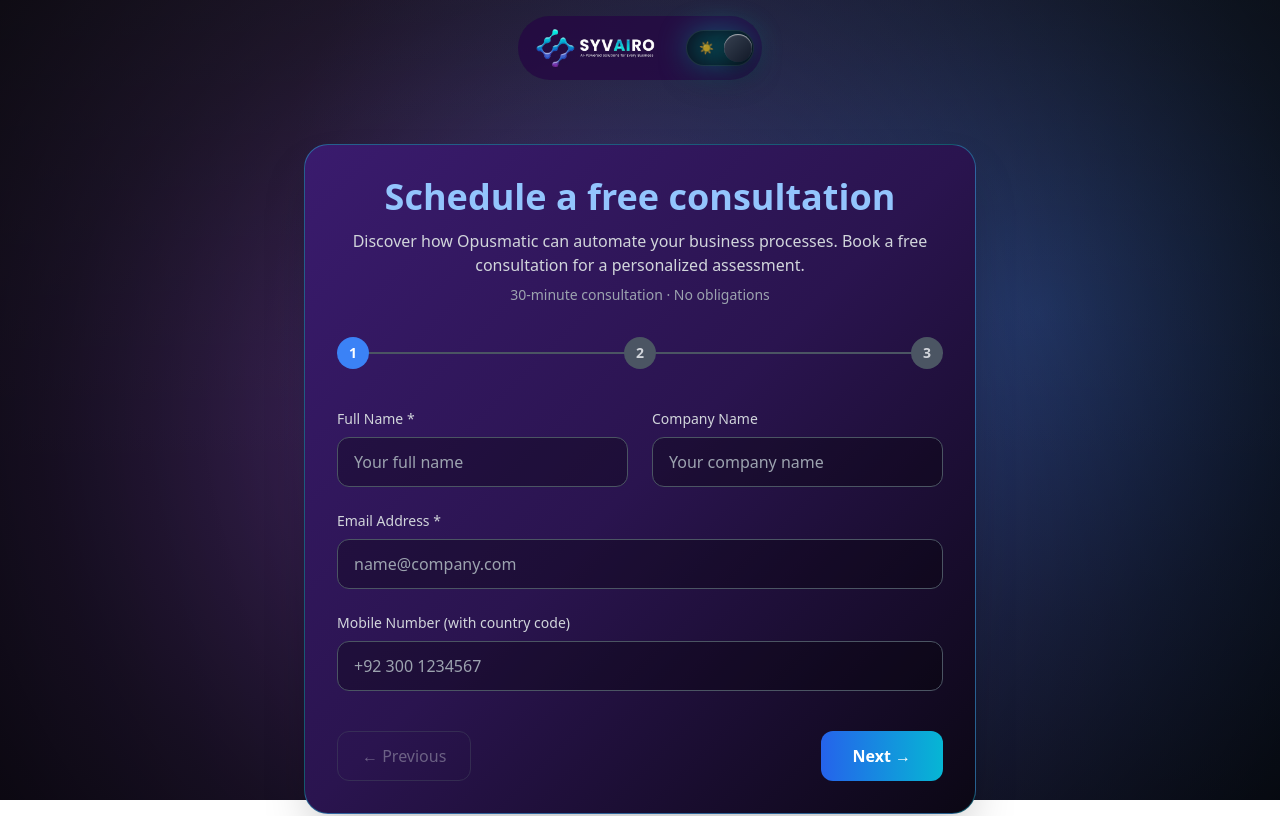
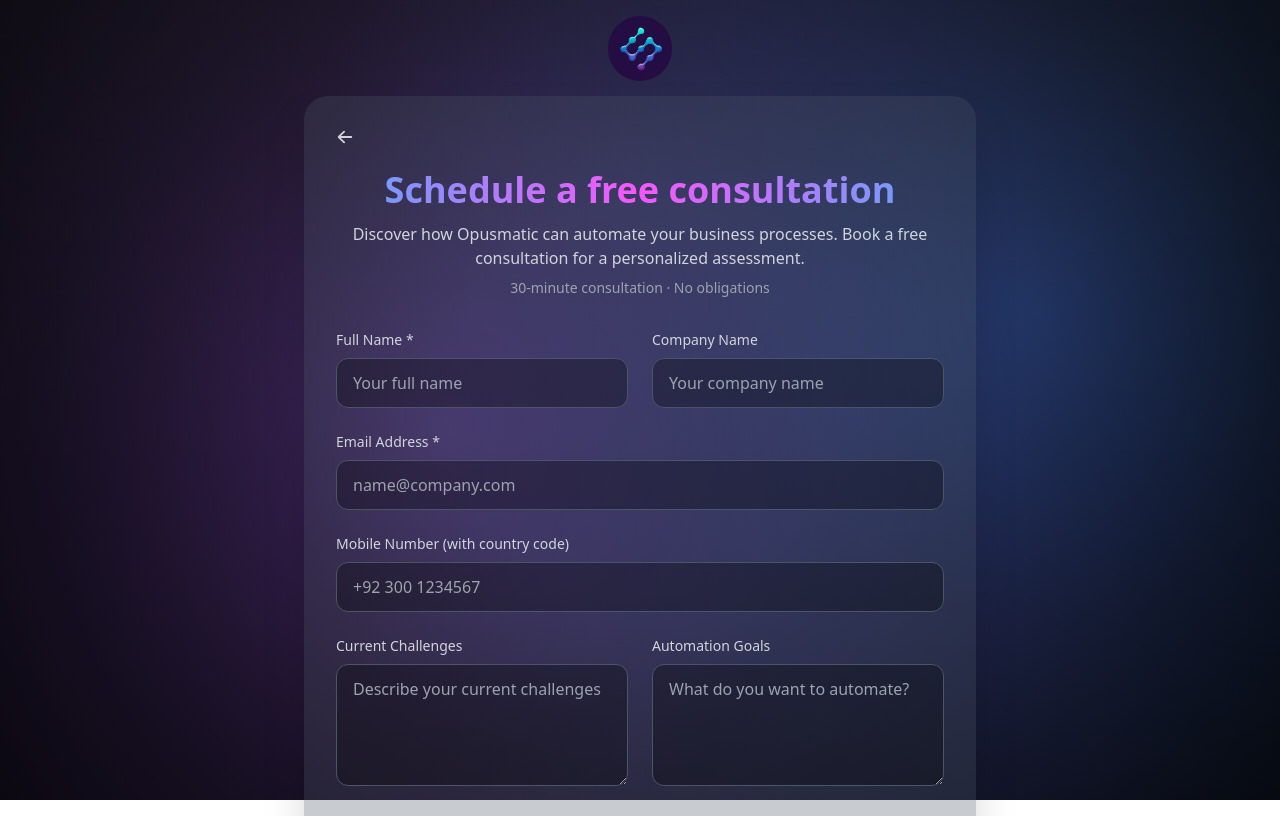
Before and after one commit to ChYousaf987/syvairo, a React (Vite) app: page /ConsultationForm in a window 1280 px wide. Shown: the top 816 px of the page. Built offline with nearby package versions, Linux system fonts and the light colour scheme.

Commit message:
"section 2 set"

```diff
--- a/package.json
+++ b/package.json
@@ -11,6 +11,7 @@
   },
   "dependencies": {
     "framer-motion": "^12.23.26",
+    "lucide-react": "^0.562.0",
     "react": "^19.2.0",
     "react-dom": "^19.2.0",
     "react-icons": "^5.5.0",
--- a/src/compounents/ConsultationForm.jsx
+++ b/src/compounents/ConsultationForm.jsx
@@ -1,93 +1,80 @@
 import { useState } from "react";
 import { motion, AnimatePresence } from "framer-motion";
-
-const steps = [1, 2, 3];
+import { Link, useNavigate } from "react-router-dom";
+import { HiArrowLeft } from "react-icons/hi";
 
 export default function ConsultationForm() {
   const [step, setStep] = useState(1);
+  const [submitted, setSubmitted] = useState(false);
+  const navigate = useNavigate();
 
-  const next = () => step < 3 && setStep(step + 1);
-  const prev = () => step > 1 && setStep(step - 1);
+  const next = () => {
+    if (step < 1) {
+      setStep(step + 1);
+    } else {
+      setSubmitted(true);
+    }
+  };
 
   return (
-    <div className="my-36 flex items-center justify-center px-4">
-      <div className="w-full max-w-2xl rounded-3xl border border-cyan-400/40 bg-gradient-to-br from-[#3a1b6e] via-[#2a144f] to-[#0b0714] p-8 shadow-2xl">
+    <div className="my-24 flex items-center justify-center px-4">
+      <div className="w-full max-w-2xl rounded-3xl  bg-gray-600/30 p-8 shadow-2xl relative">
+        {/* Back to Home */}
+        {!submitted && (
+          <Link
+            to="/"
+            className="inline-flex items-center gap-2 text-sm text-gray-300 hover:text-cyan-400 transition mb-6"
+          >
+            <HiArrowLeft size={18} />
+          </Link>
+        )}
+
         {/* Header */}
+        {!submitted && (
           <div className="text-center mb-8">
-          <h2 className="text-3xl md:text-4xl font-semibold text-blue-300">
+            <h2
+              className="text-3xl md:text-4xl font-bold text-transparent bg-clip-text"
+              style={{
+                backgroundImage:
+                  "linear-gradient(to left, var(--from), var(--via), var(--to))",
+              }}
+            >
               Schedule a free consultation
             </h2>
             <p className="text-gray-300 mt-3 max-w-xl mx-auto">
-            Discover how Opusmatic can automate your business processes. Book a
-            free consultation for a personalized assessment.
+              Discover how Opusmatic can automate your business processes. Book
+              a free consultation for a personalized assessment.
             </p>
             <p className="text-sm text-gray-400 mt-2">
               30-minute consultation · No obligations
             </p>
           </div>
+        )}
 
-        {/* Steps */}
-        <div className="flex items-center justify-between mb-10 relative">
-          <div className="absolute left-0 right-0 h-[2px] bg-gray-600 top-1/2 -translate-y-1/2" />
-
-          {steps.map((s) => (
-            <div
-              key={s}
-              className={`relative z-10 w-8 h-8 rounded-full flex items-center justify-center text-sm font-semibold
-                ${
-                  step >= s
-                    ? "bg-blue-500 text-white"
-                    : "bg-gray-600 text-gray-300"
-                }`}
-            >
-              {s}
-            </div>
-          ))}
-        </div>
-
-        {/* Form Content */}
+        {/* Content */}
         <AnimatePresence mode="wait">
-          {step === 1 && (
+          {!submitted ? (
             <motion.div
-              key="step1"
+              key="form"
               initial={{ opacity: 0, x: 40 }}
               animate={{ opacity: 1, x: 0 }}
               exit={{ opacity: 0, x: -40 }}
               transition={{ duration: 0.4 }}
               className="grid grid-cols-1 md:grid-cols-2 gap-6"
             >
-              {/* Full Name – Mandatory */}
               <Input label="Full Name *" placeholder="Your full name" />
-
-              {/* Company Name – Optional */}
               <Input label="Company Name" placeholder="Your company name" />
-
-              {/* Email Address – Mandatory */}
               <Input
                 label="Email Address *"
                 placeholder="name@company.com"
                 full
               />
-
-              {/* Mobile Number – Optional */}
               <Input
                 label="Mobile Number (with country code)"
                 placeholder="+92 300 1234567"
                 full
               />
-            </motion.div>
-          )}
 
-          {step === 2 && (
-            <motion.div
-              key="step2"
-              initial={{ opacity: 0, x: 40 }}
-              animate={{ opacity: 1, x: 0 }}
-              exit={{ opacity: 0, x: -40 }}
-              transition={{ duration: 0.4 }}
-              className="space-y-6"
-            >
-              {/* Current Challenges – Optional */}
               <div>
                 <label className="block text-sm text-gray-300 mb-2">
                   Current Challenges
@@ -99,7 +86,6 @@
                 />
               </div>
 
-              {/* Automation Goals – Optional */}
               <div>
                 <label className="block text-sm text-gray-300 mb-2">
                   Automation Goals
@@ -111,39 +97,52 @@
                 />
               </div>
             </motion.div>
-          )}
+          ) : (
+            <motion.div
+              key="thankyou"
+              initial={{ opacity: 0, scale: 0.9 }}
+              animate={{ opacity: 1, scale: 1 }}
+              exit={{ opacity: 0 }}
+              transition={{ duration: 0.5 }}
+              className="flex flex-col items-center text-center py-20"
+            >
+              {/* Logo */}
+              <img src="/logoz.png" alt="Logo" className="w-40 mb-6" />
 
-          {step === 3 && (
-            <motion.div
-              key="step3"
-              initial={{ opacity: 0, x: 40 }}
-              animate={{ opacity: 1, x: 0 }}
-              exit={{ opacity: 0, x: -40 }}
-              transition={{ duration: 0.4 }}
-              className="text-gray-200"
+              <h3 className="text-3xl font-semibold text-cyan-300 mb-4">
+                Thank you for contacting us!
+              </h3>
+
+              <p className="text-gray-300 max-w-md mb-10">
+                We’ve received your request and our team will get back to you as
+                soon as possible.
+              </p>
+
+              <button
+                onClick={() => navigate("/")}
+                className="px-8 py-3 rounded-xl bg-gradient-to-r from-cyan-500 to-blue-600 text-white font-semibold hover:scale-[1.03] transition"
               >
-              Step 3 content (review & submit)
+                Explore More
+              </button>
             </motion.div>
           )}
         </AnimatePresence>
 
-        {/* Footer Buttons */}
-        <div className="flex justify-between mt-10">
-          <button
-            onClick={prev}
-            disabled={step === 1}
-            className="px-6 py-3 rounded-xl border border-gray-600 text-gray-300 hover:bg-gray-700/40 disabled:opacity-40"
-          >
-            ← Previous
-          </button>
-
+        {/* Footer */}
+        {!submitted && (
+          <div className="flex justify-end mt-10">
             <button
               onClick={next}
-            className="px-8 py-3 rounded-xl bg-gradient-to-r from-blue-600 to-cyan-500 text-white font-semibold hover:scale-[1.02] transition"
+              className="px-8 py-3 rounded-xl  font-semibold hover:scale-[1.02] transition"
+              style={{
+                backgroundColor: "var(--button)",
+                color: "#000",
+              }}
             >
-            Next →
+              Submit →
             </button>
           </div>
+        )}
       </div>
     </div>
   );
@@ -156,12 +155,7 @@
       <label className="block text-sm text-gray-300 mb-2">{label}</label>
       <input
         placeholder={placeholder}
-        className="
-          w-full px-4 py-3 rounded-xl
-          bg-black/30 border border-gray-600
-          text-white placeholder-gray-400
-          focus:outline-none focus:ring-2 focus:ring-cyan-400
-        "
+        className="w-full px-4 py-3 rounded-xl bg-black/30 border border-gray-600 text-white placeholder-gray-400 focus:outline-none focus:ring-2 focus:ring-cyan-400"
       />
     </div>
   );
--- a/src/compounents/IntroVideoSection.jsx
+++ b/src/compounents/IntroVideoSection.jsx
@@ -1,13 +1,31 @@
 import React, { useState } from "react";
 import { motion, AnimatePresence } from "framer-motion";
+import {
+  HiOutlineArrowTrendingUp,
+  HiOutlineCpuChip,
+  HiOutlineRectangleGroup,
+} from "react-icons/hi2";
+import { RiRobot2Line } from "react-icons/ri";
+import { FcSettings } from "react-icons/fc";
+import { TbSettingsAutomation } from "react-icons/tb";
+import { Link } from "react-router-dom";
 
 const steps = [
-  { title: "Problem", desc: "Missed leads, slow teams, manual operations." },
+  {
+    title: "Problem",
+    desc: "Missed leads, slow teams, manual operations.",
+    icon: TbSettingsAutomation,
+  },
   {
     title: "AI Agent Takeover",
     desc: "Agents handle replies, calls, bookings & tasks.",
+    icon: RiRobot2Line,
   },
-  { title: "Result", desc: "Faster growth, efficiency & higher profits." },
+  {
+    title: "Result",
+    desc: "Faster growth, efficiency & higher profits.",
+    icon: HiOutlineArrowTrendingUp,
+  },
 ];
 
 const container = {
@@ -43,13 +61,8 @@
           transition={{ duration: 0.6 }}
           className="text-3xl md:text-5xl pb-2 font-semibold tracking-tight bg-clip-text text-transparent"
           style={{
-            backgroundImage: `
-              linear-gradient(
-                180deg,
-                var(--text-primary),
-                var(--accent)
-              )
-            `,
+            backgroundImage:
+              "linear-gradient(to left, var(--from), var(--via), var(--to))",
           }}
         >
           How AI Transforms Your Business
@@ -61,7 +74,7 @@
           viewport={{ once: true }}
           transition={{ delay: 0.15 }}
           className="mt-4 max-w-2xl mx-auto"
-          style={{ color: "var(--text-secondary)" }}
+          style={{ color: "var(--text-primary)" }}
         >
           From manual chaos to fully automated operations in 3 steps.
         </motion.p>
@@ -73,10 +86,13 @@
           viewport={{ once: true }}
           className="mt-16 grid md:grid-cols-3 gap-8"
         >
-          {steps.map((step, i) => (
+          {steps.map((step, i) => {
+            const Icon = step.icon;
+
+            return (
               <div
                 key={i}
-              className="rounded-2xl p-8 transition-all duration-300
+                className="group rounded-2xl p-8 transition-all duration-300
         hover:-translate-y-2 hover:scale-[1.03]
         hover:shadow-[0_25px_60px_rgba(0,206,209,0.15)]
         hover:bg-[#00ced1]
@@ -87,12 +103,45 @@
                   WebkitTapHighlightColor: "transparent",
                 }}
               >
+                <div className="flex gap-5 items-center ">
+                  {/* Icon */}
+                  <div
+                    className=" w-12 h-12 flex items-center justify-center rounded-xl
+          bg-cyan-400/15 text-cyan-400
+          group-hover:bg-white/20 group-hover:text-white
+          transition"
+                  >
+                    <Icon size={26} />
+                  </div>
+
+                  {/* Title */}
                   <h3 className="text-xl font-semibold">{step.title}</h3>
+                </div>
+
+                {/* Description */}
                 <p className="mt-3" style={{ color: "var(--text-secondary)" }}>
                   {step.desc}
                 </p>
               </div>
-          ))}
+            );
+          })}
+        </motion.div>
+        <motion.div variants={container} className="mt-8 relative">
+          <motion.button
+            whileHover={{ scale: 1.07 }}
+            whileTap={{ scale: 0.97 }}
+            onClick={() => {
+              document
+                .getElementById("roi-calculator")
+                ?.scrollIntoView({ behavior: "smooth" });
+            }}
+            className="px-8 py-4 rounded-2xl text-black font-semibold"
+            style={{
+              backgroundColor: "var(--button)",
+            }}
+          >
+            Calculate Your ROI
+          </motion.button>
         </motion.div>
 
         {/* CTA Button */}
--- a/src/compounents/Navbar.jsx
+++ b/src/compounents/Navbar.jsx
@@ -38,12 +38,17 @@
       >
         {/* Logo */}
         <Link to="/">
-          <img src="/logoz.png" alt="Logo" className="w-36 cursor-pointer" />
+          <img
+            src="/shortlogo.png"
+            alt="Logo"
+            className="w-12 cursor-pointer"
+          />
         </Link>
 
         {/* Desktop Menu */}
         <AnimatePresence>
           {hovered && (
+            <>
               <motion.ul
                 initial={{ opacity: 0, width: 0 }}
                 animate={{ opacity: 1, width: "auto" }}
@@ -57,6 +62,89 @@
                   </li>
                 ))}
               </motion.ul>
+              <motion.button
+                initial={{ opacity: 0, scale: 0.9 }}
+                animate={{ opacity: 1, scale: 1 }}
+                transition={{ duration: 0.3 }}
+                onClick={() => setTheme(theme === "dark" ? "light" : "dark")}
+                aria-label="Toggle theme"
+                whileHover={{ scale: 1.05 }}
+                whileTap={{ scale: 0.98 }}
+                className="relative w-12 h-7 rounded-full overflow-hidden backdrop-blur-2xl shadow-xl border border-white/10"
+              >
+                {/* Track background */}
+                <div
+                  className={`absolute inset-0 rounded-full transition-all duration-700 ${
+                    theme === "dark"
+                      ? "bg-gradient-to-r from-gray-900 via-purple-900/20 to-gray-900"
+                      : "bg-gradient-to-r from-gray-100 via-blue-100/50 to-gray-100"
+                  }`}
+                />
+
+                {/* Moving glow */}
+                <motion.div
+                  animate={{ x: theme === "dark" ? "100%" : "-100%" }}
+                  transition={{ type: "spring", stiffness: 300, damping: 30 }}
+                  className={`absolute inset-0 rounded-full blur-2xl opacity-50 ${
+                    theme === "dark"
+                      ? "bg-gradient-to-r from-purple-600 via-cyan-500 to-purple-600"
+                      : "bg-gradient-to-r from-blue-400 via-cyan-300 to-blue-400"
+                  }`}
+                />
+
+                {/* Slider Knob - Ab position Motion se control ho rahi hai */}
+                <motion.div
+                  layout
+                  transition={{ type: "spring", stiffness: 500, damping: 35 }}
+                  animate={{
+                    x: theme === "dark" ? 24 : 0, // 24px = w-12 (48px) - w-6 (24px) knob width
+                  }}
+                  className="relative z-10 flex items-center justify-center w-6 h-6 rounded-full shadow-2xl backdrop-blur-xl border"
+                  style={{
+                    background:
+                      theme === "dark"
+                        ? "rgba(0,0,0,0.6)"
+                        : "rgba(255,255,255,0.8)",
+                    borderColor:
+                      theme === "dark"
+                        ? "rgba(168, 85, 247, 0.3)"
+                        : "rgba(96, 165, 250, 0.3)",
+                  }}
+                >
+                  {/* Inner AI glow dot */}
+                  <div
+                    className={`w-2.5 h-2.5 rounded-full animate-pulse ${
+                      theme === "dark"
+                        ? "bg-gradient-to-br from-purple-400 to-cyan-400 shadow-lg shadow-cyan-400/50"
+                        : "bg-gradient-to-br from-blue-400 to-cyan-300 shadow-lg shadow-blue-400/40"
+                    }`}
+                  />
+
+                  {/* Glass highlight */}
+                  <div className="absolute inset-0 rounded-full bg-gradient-to-tr from-white/30 via-transparent to-transparent pointer-events-none" />
+                </motion.div>
+
+                {/* Floating particles in dark mode only */}
+                {theme === "dark" && (
+                  <>
+                    <motion.div
+                      animate={{ y: [0, -4, 0] }}
+                      transition={{
+                        repeat: Infinity,
+                        duration: 3,
+                        ease: "easeInOut",
+                      }}
+                      className="absolute top-1.5 left-2 w-0.5 h-0.5 bg-cyan-300/80 rounded-full"
+                    />
+                    <motion.div
+                      animate={{ y: [0, 4, 0] }}
+                      transition={{ repeat: Infinity, duration: 4, delay: 1 }}
+                      className="absolute bottom-2 left-4 w-0.5 h-0.5 bg-purple-300/60 rounded-full"
+                    />
+                  </>
+                )}
+              </motion.button>
+            </>
           )}
         </AnimatePresence>
 
@@ -77,11 +165,14 @@
           <AnimatePresence>
             {mobileOpen && (
               <motion.ul
-                initial={{ opacity: 0, y: -10 }}
+                initial={{ opacity: 0, y: 10 }}
                 animate={{ opacity: 1, y: 5 }}
                 exit={{ opacity: 0, y: -10 }}
                 transition={{ duration: 0.2 }}
-                className="absolute top-full transform mt-2 bg-[#250843cc] rounded-xl overflow-hidden flex flex-col items-center space-y-3 py-3 text-white font-medium min-w-[120px] shadow-lg"
+                className="absolute top-full -right-5 mt-2
+bg-[#250843cc] rounded-xl overflow-hidden
+flex flex-col items-center space-y-3 py-3
+text-white font-medium min-w-[140px] shadow-lg"
               >
                 {menuItems.map((item, index) => (
                   <li key={index} className="hover:text-accent">
@@ -96,45 +187,6 @@
         </div>
 
         {/* Light/Dark Mode Button */}
-        <motion.button
-          onClick={() => setTheme(theme === "dark" ? "light" : "dark")}
-          aria-label="Toggle theme"
-          whileHover={{ scale: 1.06 }}
-          whileTap={{ scale: 0.96 }}
-          className={`relative w-[68px] h-9 rounded-full p-[3px] backdrop-blur-xl transition-all duration-300 ${
-            theme === "dark"
-              ? "bg-black/70 border border-white/10"
-              : "bg-white/70 border border-black/10"
-          } shadow-[0_12px_30px_rgba(0,0,0,0.25)]`}
-        >
-          {/* Glow */}
-          <span
-            className={`absolute inset-0 rounded-full blur-lg opacity-40 ${
-              theme === "dark" ? "bg-[var(--accent)]" : "bg-yellow-300"
-            }`}
-          />
-
-          {/* Icons */}
-          <span className="absolute left-3 top-1/2 -translate-y-1/2 text-xs opacity-70">
-            ☀️
-          </span>
-          <span className="absolute right-3 top-1/2 -translate-y-1/2 text-xs opacity-70">
-            🌙
-          </span>
-
-          {/* Slider */}
-          <motion.div
-            layout
-            transition={{ type: "spring", stiffness: 600, damping: 30 }}
-            className={`relative z-10 w-7 h-7 rounded-full flex items-center justify-center ${
-              theme === "dark"
-                ? "bg-gradient-to-br from-gray-700 to-gray-900"
-                : "bg-gradient-to-br from-white to-gray-200"
-            } shadow-[inset_0_1px_1px_rgba(255,255,255,0.6),_0_8px_20px_rgba(0,0,0,0.35)] ${
-              theme === "dark" ? "ml-[34px]" : "ml-0"
-            }`}
-          />
-        </motion.button>
       </div>
     </div>
   );
--- a/src/compounents/ROICalculator.jsx
+++ b/src/compounents/ROICalculator.jsx
@@ -36,7 +36,10 @@
       : 0;
 
   return (
-    <section className="py-24 px-6 max-w-6xl mx-auto text-center">
+    <section
+      id="roi-calculator"
+      className="py-24 px-6 max-w-6xl mx-auto text-center"
+    >
       {/* TITLE */}
       <motion.h2
         initial={{ y: 40, opacity: 0 }}
--- a/src/index.css
+++ b/src/index.css
@@ -19,6 +19,13 @@
   --shadow-soft: 0 20px 40px rgba(0, 0, 0, 0.08);
   --gradient-from: #c5d4ff;
   --gradient-to: #e0e8ff;
+
+
+  --from: #A256F7;
+  --via: #f657fc;
+  --to: #A256F7;
+
+  --button : #A256F7;
 }
 
 [data-theme="dark"] {
@@ -38,4 +45,11 @@
   --shadow-soft: 0 20px 40px rgba(0, 0, 0, 0.6);
   --gradient-from:#3a0077;
   --gradient-to: #17002d;
+
+
+  --from: #63A4FA;
+  --via: #f657fc;
+  --to: #63A4FA;
+
+  --button : #A256F7;
 }
```
Also changed, not shown: src/compounents/HeroSection.jsx (+114 -82 lines), public/shortlogo.png (added), 1 other file (tests, documents, lock files or other folders). Lines whose indentation alone changed are shown as unchanged.
